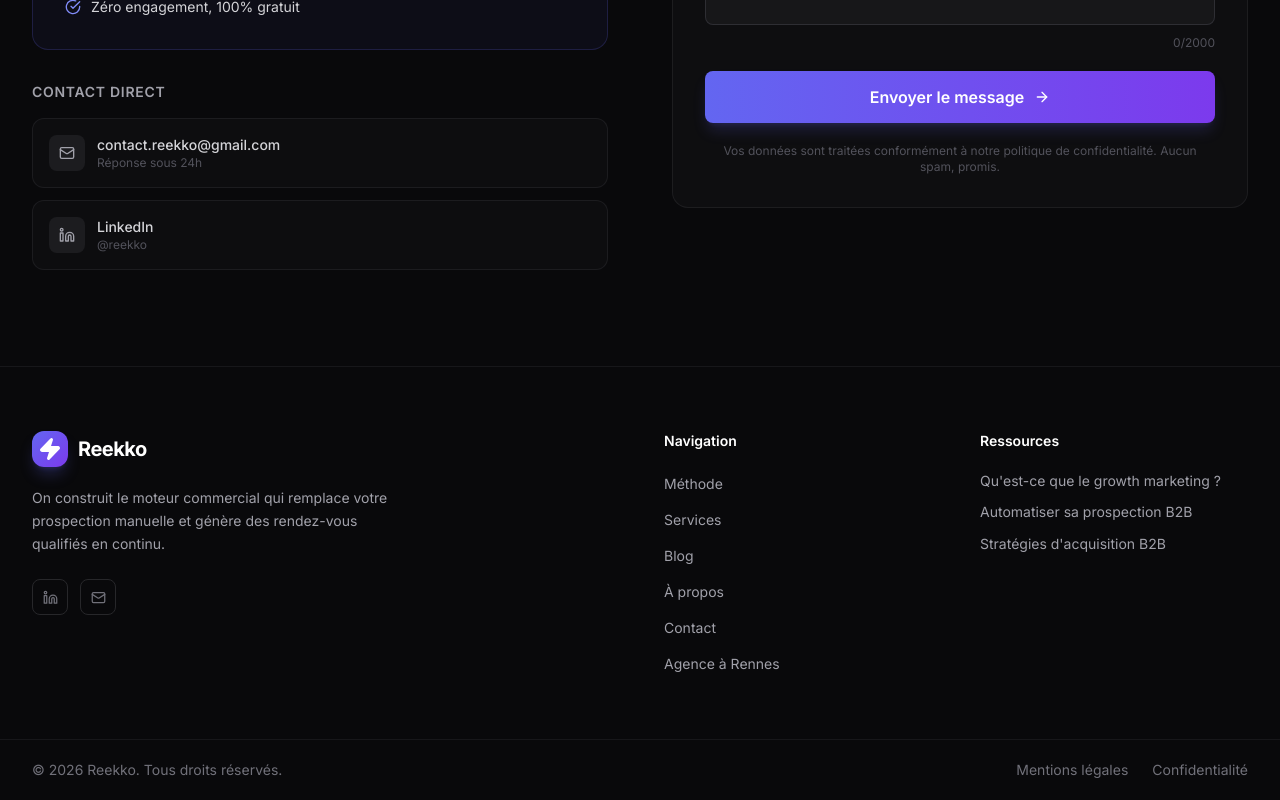
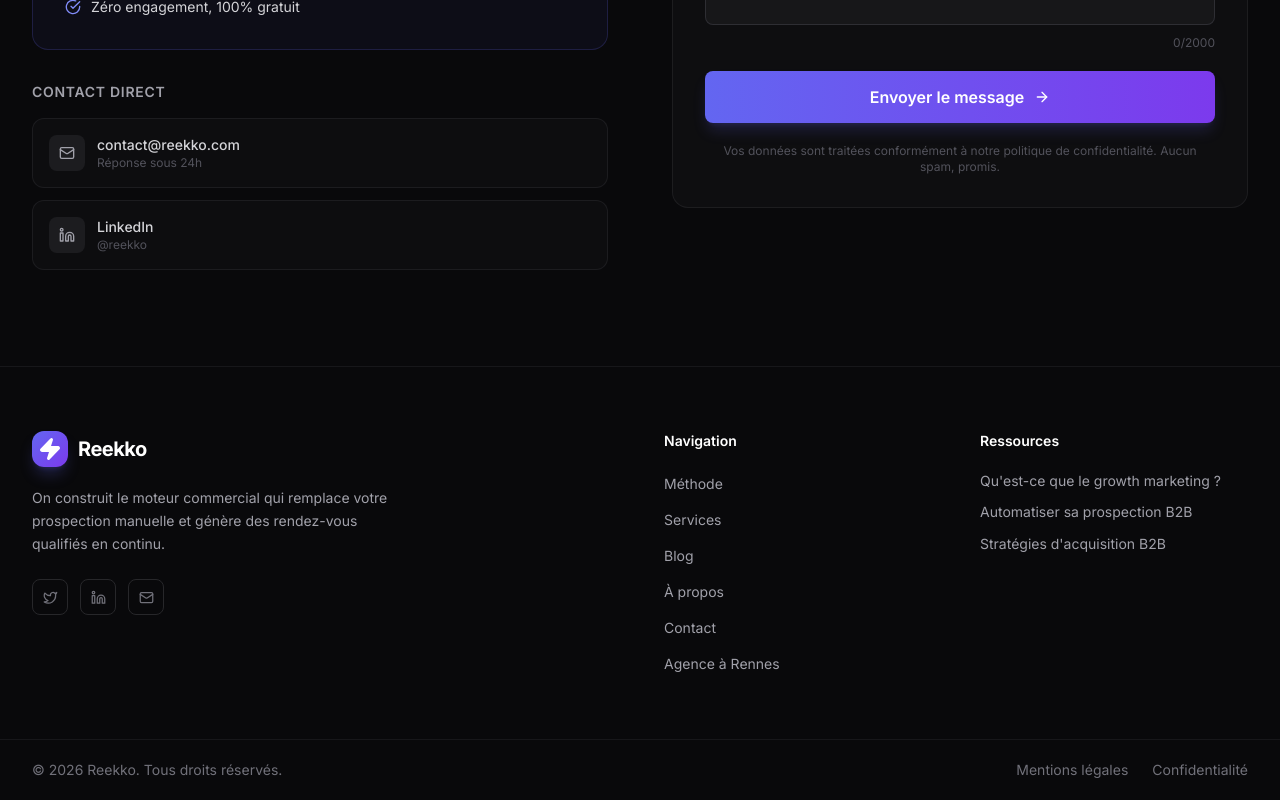
Before and after one commit to Laremss/Reekko, a Next.js app: page /contact in a window 1280 px wide. Shown: the part 860-1660 px from the top of the page. Built offline with nearby package versions, Linux system fonts and the light colour scheme.

Commit message:
description des modifications

```diff
--- a/app/contact/page.tsx
+++ b/app/contact/page.tsx
@@ -295,14 +295,14 @@ export default function ContactPage() {
                 Contact direct
               </h3>
               <a
-                href="mailto:contact.reekko@gmail.com"
+                href="mailto:contact@reekko.com"
                 className="flex items-center gap-3 rounded-xl border border-zinc-800/60 bg-zinc-900/30 p-4 hover:border-zinc-700/60 hover:bg-zinc-900/50 transition-all group"
               >
                 <div className="w-9 h-9 rounded-lg bg-zinc-800/60 flex items-center justify-center group-hover:bg-zinc-700/60 transition-colors">
                   <Mail className="w-4 h-4 text-zinc-400" />
                 </div>
                 <div>
-                  <div className="text-sm font-medium text-zinc-300">contact.reekko@gmail.com</div>
+                  <div className="text-sm font-medium text-zinc-300">contact@reekko.com</div>
                   <div className="text-xs text-zinc-600">Réponse sous 24h</div>
                 </div>
               </a>
--- a/components/layout/Footer.tsx
+++ b/components/layout/Footer.tsx
@@ -1,5 +1,5 @@
 import Link from 'next/link'
-import { Linkedin, Mail, Zap } from 'lucide-react'
+import { Twitter, Linkedin, Mail, Zap } from 'lucide-react'
 
 const footerLinks = {
   navigation: [
@@ -38,6 +38,15 @@ export default function Footer() {
             </p>
             <div className="flex items-center gap-3">
               <a
+                href="https://twitter.com/reekko"
+                target="_blank"
+                rel="noopener noreferrer"
+                className="w-9 h-9 rounded-lg border border-zinc-800 flex items-center justify-center text-zinc-500 hover:text-white hover:border-zinc-600 hover:bg-zinc-800/60 transition-all"
+                aria-label="Twitter / X"
+              >
+                <Twitter size={15} />
+              </a>
+              <a
                 href="https://linkedin.com/company/reekko"
                 target="_blank"
                 rel="noopener noreferrer"
@@ -47,7 +56,7 @@ export default function Footer() {
                 <Linkedin size={15} />
               </a>
               <a
-                href="mailto:contact.reekko@gmail.com"
+                href="mailto:contact@reekko.com"
                 className="w-9 h-9 rounded-lg border border-zinc-800 flex items-center justify-center text-zinc-500 hover:text-white hover:border-zinc-600 hover:bg-zinc-800/60 transition-all"
                 aria-label="Email"
               >
```
